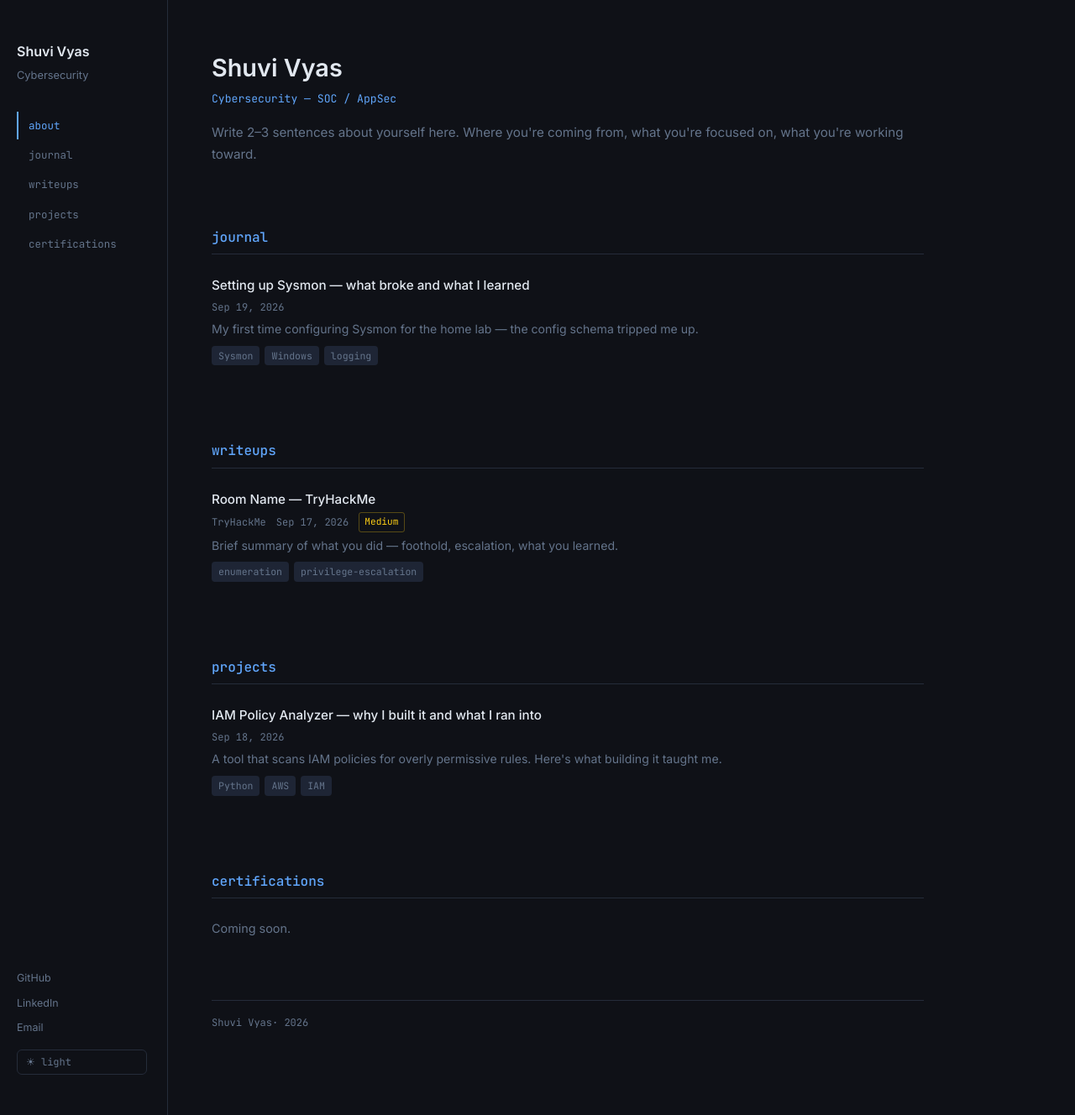
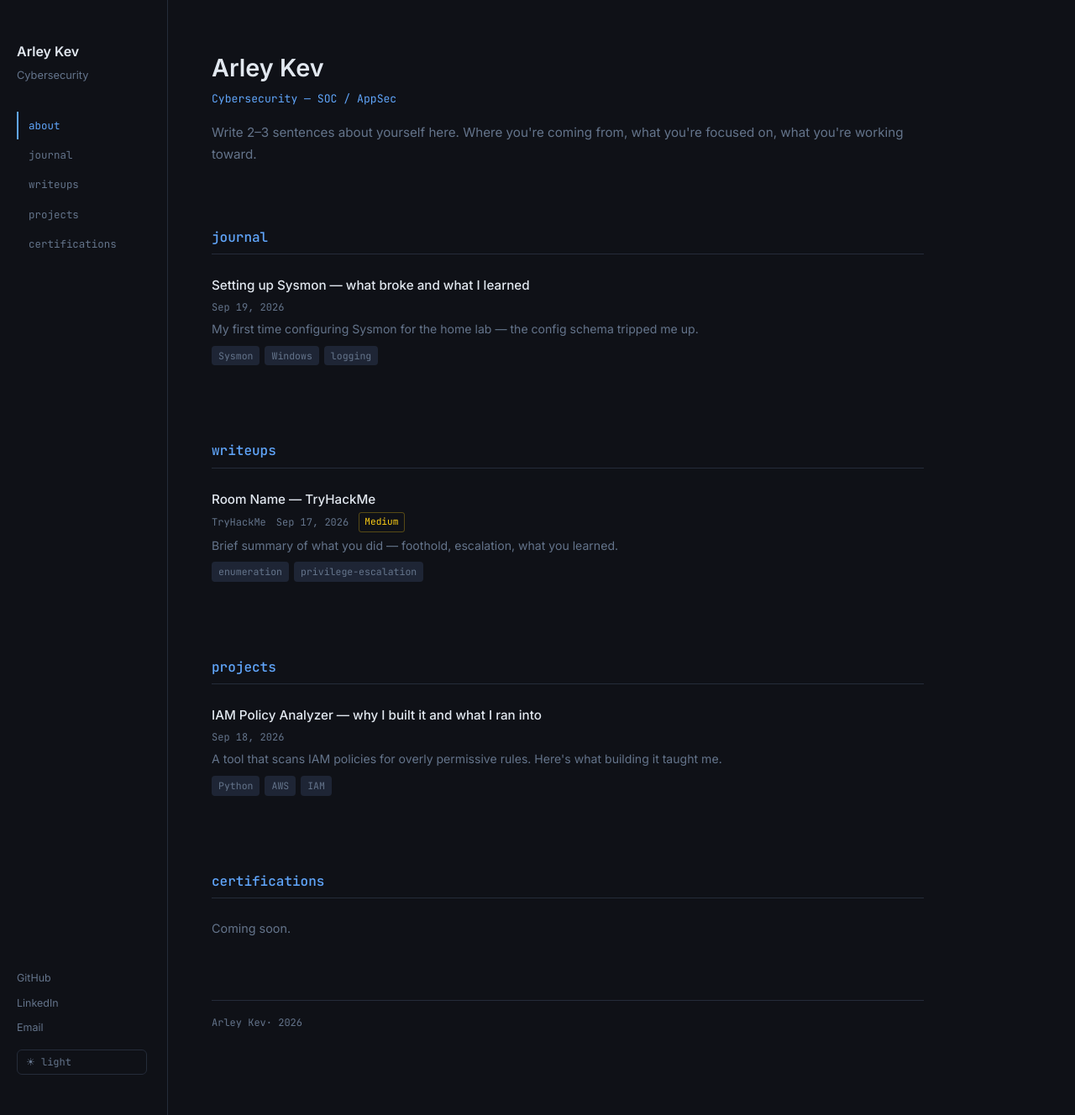
Before and after one commit to ArleyKev/ArleyKev.github.io, a Jekyll site: the page built from index.html, in a window 1280 px wide and 1328 px high. Shown: the whole window at 84% size. Built offline with Jekyll 4.4.1, drawn with Linux system fonts in a browser that asks for light colours.

Commit message:
Update index.html

```diff
--- a/index.html
+++ b/index.html
@@ -6,7 +6,7 @@ layout: null
 <head>
 <meta charset="utf-8">
 <meta name="viewport" content="width=device-width, initial-scale=1">
-<title>Shuvi Vyas Portfolio</title>
+<title>Arley Kev Portfolio</title>
 <link rel="preconnect" href="https://fonts.googleapis.com">
 <link rel="preconnect" href="https://fonts.gstatic.com" crossorigin>
 <link href="https://fonts.googleapis.com/css2?family=Inter:wght@400;500;600&family=JetBrains+Mono:wght@400;500&display=swap" rel="stylesheet">
@@ -103,7 +103,7 @@ footer{font-family:"JetBrains Mono",monospace;font-size:.75rem;color:var(--muted
 <div class="wrap">
   <aside class="side">
     <div>
-      <div class="side-name">Shuvi Vyas</div>
+      <div class="side-name">Arley Kev</div>
       <div class="side-role">Cybersecurity</div>
     </div>
     <nav id="sidenav">
@@ -124,7 +124,7 @@ footer{font-family:"JetBrains Mono",monospace;font-size:.75rem;color:var(--muted
   <main>
 
     <section id="about">
-      <div class="about-name">Shuvi Vyas</div>
+      <div class="about-name">Arley Kev</div>
       <div class="about-role">Cybersecurity — SOC / AppSec</div>
       <p class="about-text">
         Write 2–3 sentences about yourself here. Where you're coming from,
@@ -228,7 +228,7 @@ footer{font-family:"JetBrains Mono",monospace;font-size:.75rem;color:var(--muted
       -->
     </section>
 
-    <footer>Shuvi Vyas· {{ site.time | date: "%Y" }}</footer>
+    <footer>Arley Kev· {{ site.time | date: "%Y" }}</footer>
 
   </main>
 </div>
```
